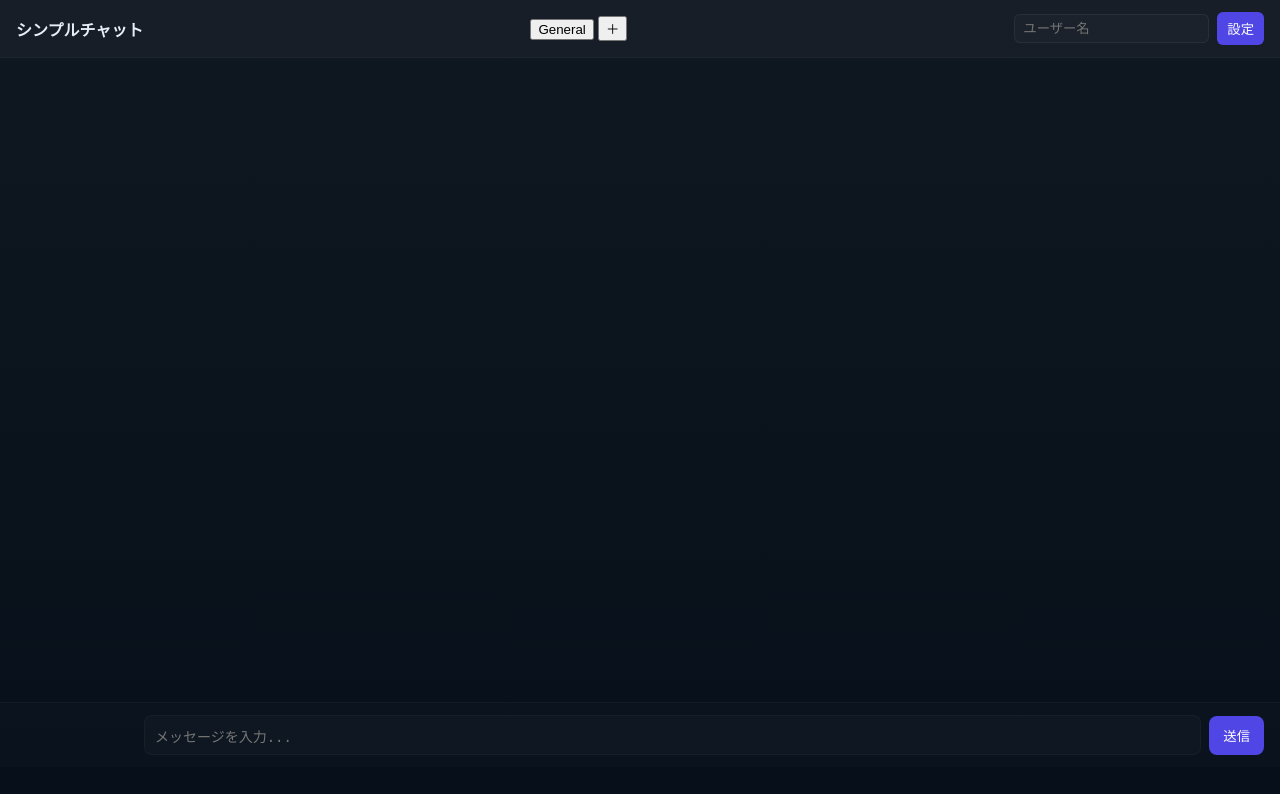
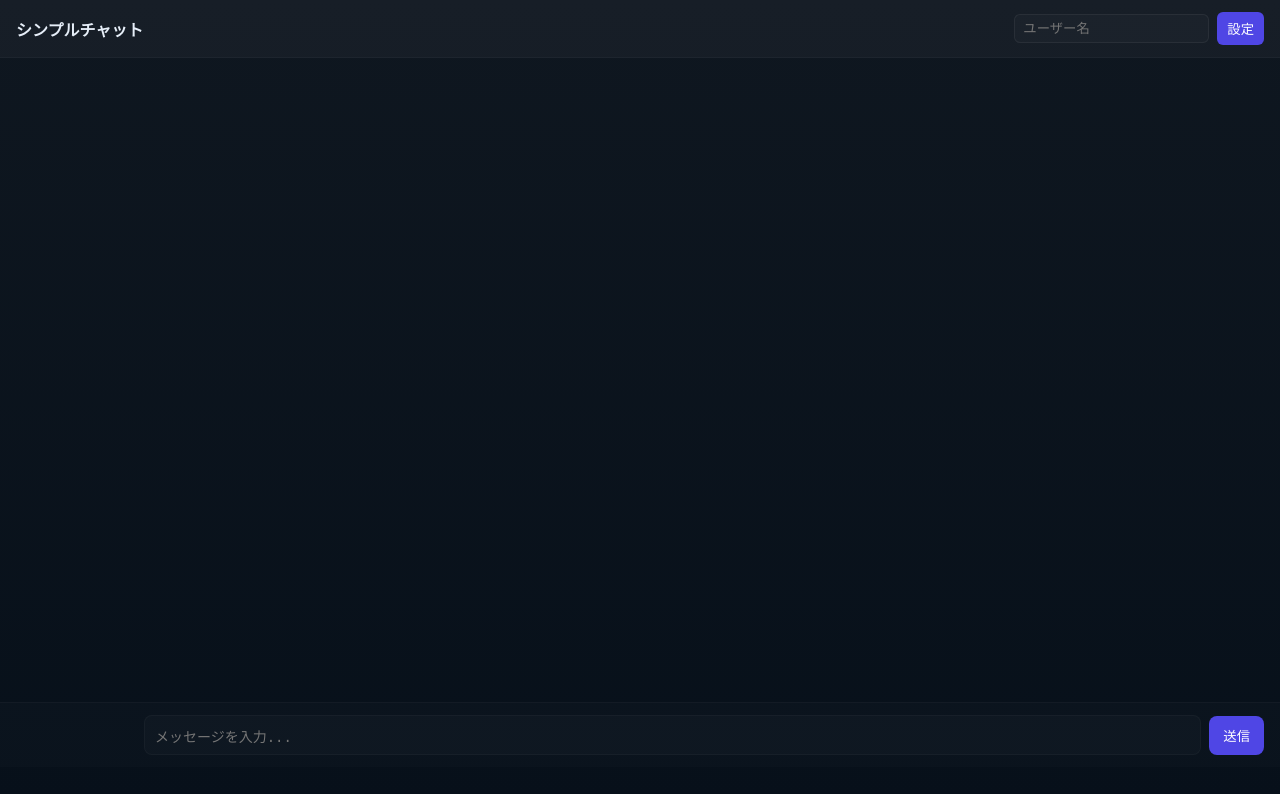
Before and after one commit to kusooooo937/-2323, a website: page index.html in a window 1280 px wide. Drawn offline with Linux system fonts and the light colour scheme.

Commit message:
Update index.html

```diff
--- a/index.html
+++ b/index.html
@@ -10,10 +10,6 @@
   <div id="app">
     <header class="topbar">
       <div class="title">シンプルチャット</div>
-  <div class="rooms">
-    <button class="room-btn active" data-room="general">General</button>
-    <button id="createRoomBtn">＋</button>
-  </div>
       <div class="user-area">
         <input id="username" placeholder="ユーザー名" maxlength="20" />
         <button id="setNameBtn">設定</button>
```
Lines whose indentation alone changed are shown as unchanged.
